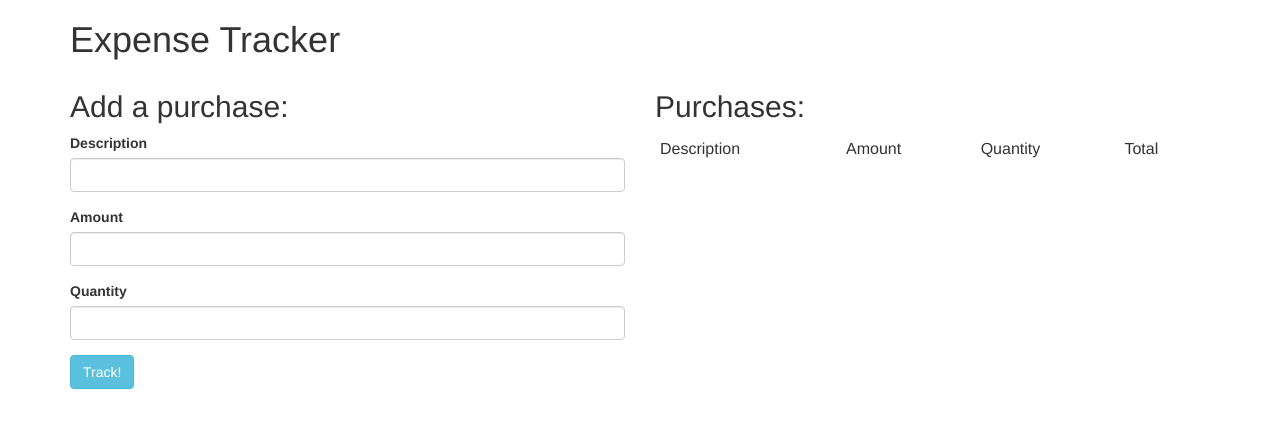
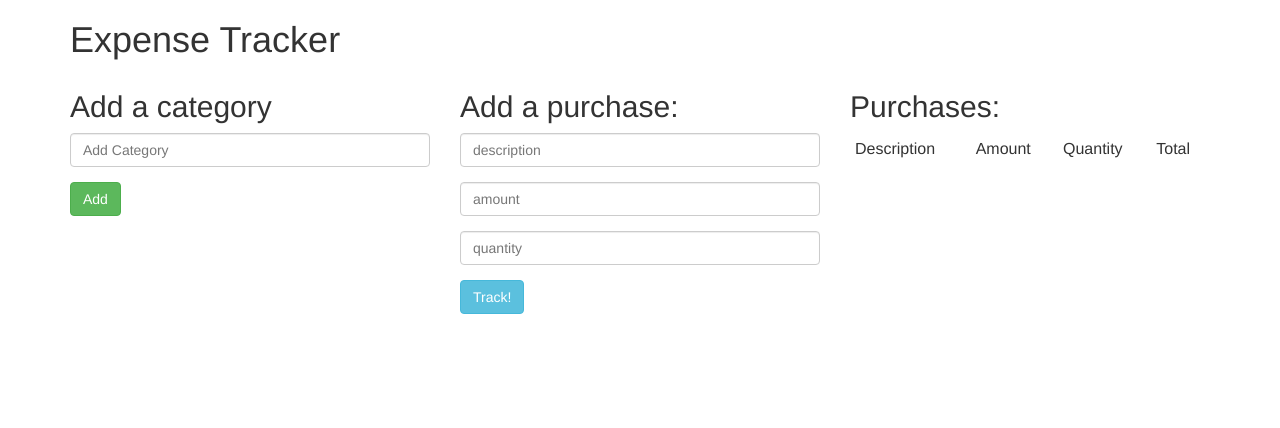
Before and after one commit to jjidt/expense-tracker, a plain HTML site: page index.html in a window 1280 px wide. Drawn offline with Linux system fonts and the light colour scheme.

Commit message:
added third column for category and created list section for added categories

```diff
--- a/index.html
+++ b/index.html
@@ -10,25 +10,33 @@
   <div class= "container">
     <h1>Expense Tracker</h1>
     <div class="row">
-      <div class ="col-md-6">
+      <div class ="col-md-4">
+        <h2>Add a category</h2>
+        <form id = "category">
+          <div class="form-group">
+            <input type="text" class="form-control" id="category-input" placeholder="Add Category">
+          </div>
+          <div class="form-group">
+            <button type="button" class="btn btn-success" id="add-button">Add</button>
+          </div>
+        </form>
+      </div>
+      <div class ="col-md-4">
         <h2>Add a purchase:</h2>
         <form id="expenses">
           <div class="form-group">
-            <label for="description">Description</label>
-            <input type="text" class="form-control" id="description">
+            <input type="text" class="form-control" id="description" placeholder="description">
           </div>
           <div class="form-group">
-            <label for="amount">Amount</label>
-            <input type="text" class="form-control" id="amount">
+            <input type="text" class="form-control" id="amount" placeholder="amount">
           </div>
           <div class="form-group">
-            <label for="quantity">Quantity</label>
-            <input type="text" class="form-control" id="quantity">
+            <input type="text" class="form-control" id="quantity" placeholder="quantity">
           </div>
           <button type="submit" class="btn btn-info">Track!</button>
         </form>
       </div>
-      <div class ="col-md-6">
+      <div class ="col-md-4">
         <h2>Purchases:</h2>
         <table id = "purchases" class="table table-condensed">
           <thead>
@@ -41,8 +49,13 @@
           </thead>
         </table>
       </div>
-
-
+    </div>
+      <div class="row">
+        <div class="col-md-4">
+          <ul id="category-list">
+          </ul>
+        </div>
+      </div>
   </div>
 </body>
 </html>
--- a/js/scripts.js
+++ b/js/scripts.js
@@ -5,6 +5,13 @@ var Purchase = {
 }
 
 $(document).ready(function(){
+
+  $("#add-button").click(function(){
+    var inputtedCategory = $("input#category-input").val();
+    $("#category-list").append("<li>"+inputtedCategory+"</li>");
+    $("input#category-input").val("");
+  });
+
   $("form#expenses").submit(function(event){
     var inputtedDescription = $("input#description").val();
     var inputtedAmount = parseInt($("input#amount").val());
@@ -17,8 +24,10 @@ $(document).ready(function(){
     $("table#purchases").append("<tr><td>" + newPurchase.describe + "</td><td>$ "
                                 + newPurchase.amount + "</td><td>" + newPurchase.quantity
                                 + "</td><td>$ " + newPurchase.totalCost() +"</td></tr>");
-
-
     event.preventDefault();
   });
+
+  $("li").click(function(){
+    alert($(this).index());
+  });
 });
```
